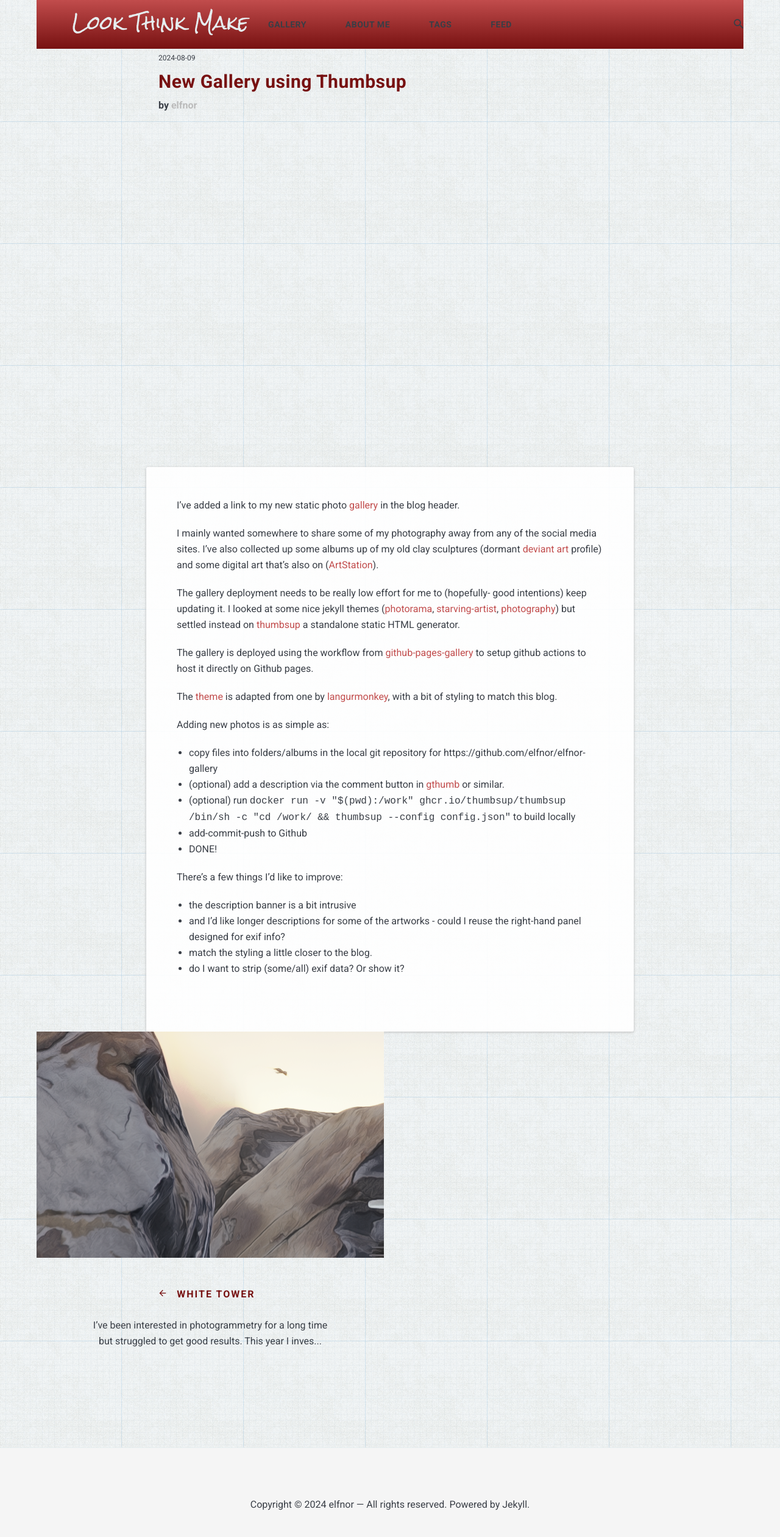
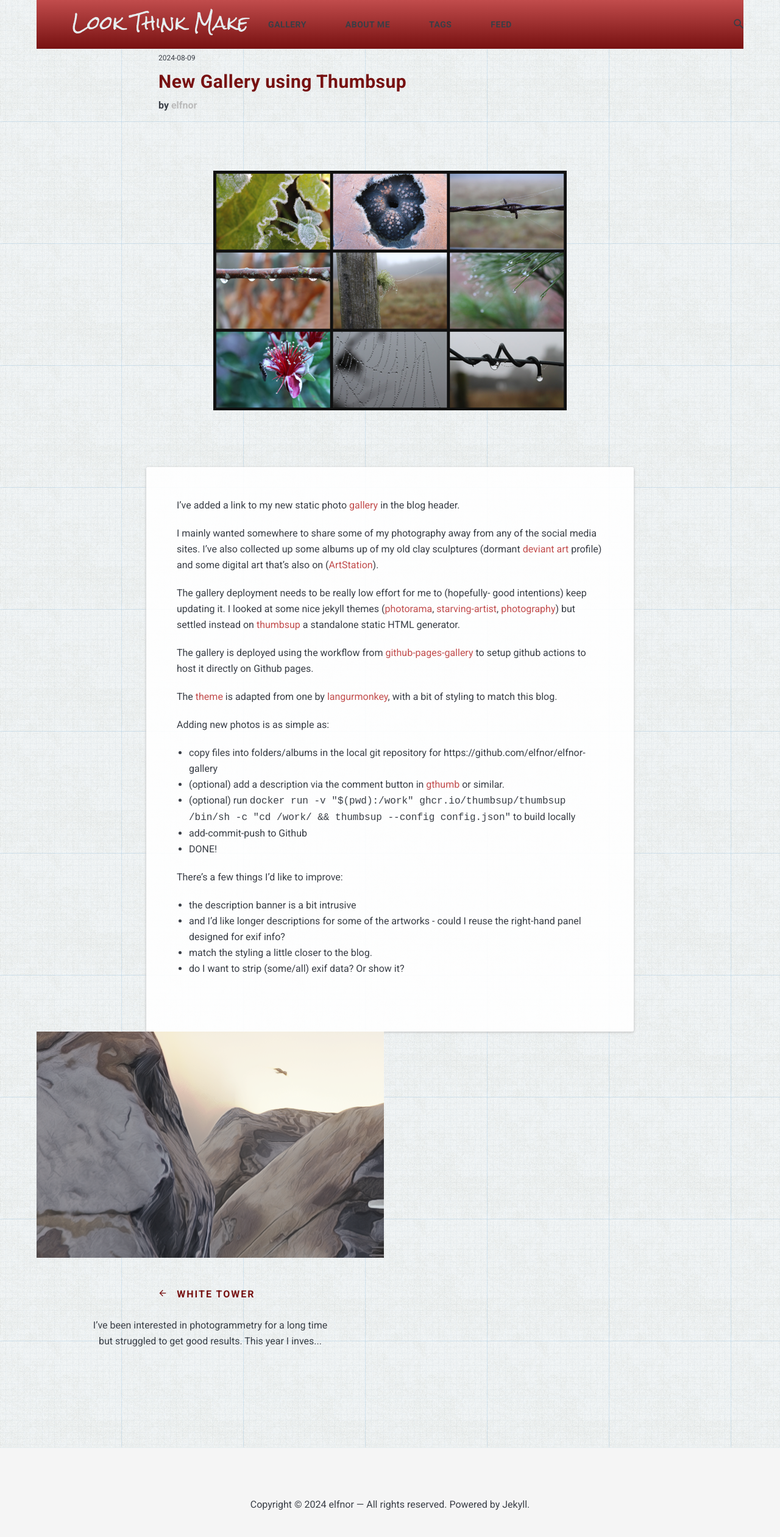
Before and after one commit to elfnor/ltm, a Jekyll site: the page built from _posts/2024-08-09-new-gallery.md, in a window 1280 px wide. Shown: the whole page at 61% size. Built offline with Jekyll 4.4.1, drawn with Linux system fonts in a browser that asks for light colours; nearby versions of some CDN libraries.

```diff
--- a/_posts/2024-08-09-new-gallery.md
+++ b/_posts/2024-08-09-new-gallery.md
@@ -1,8 +1,7 @@
 ---
 author: elfnor
 date: 2024-08-09 00:00
-image: images/07.jpg
-image.path: images/2024-08-09-header-new-gallery.png
+image: 2024-08-09-header-new-gallery.png
 layout: post
 tags:
   - blog
```
Also changed, not shown: Gemfile.lock.
